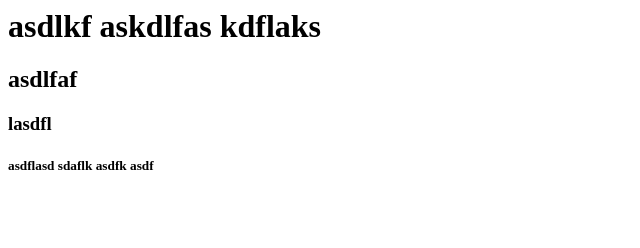
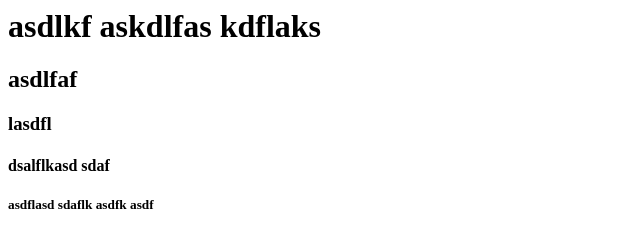
Before and after one commit to truongxuan6G/test, a plain HTML site: page index.html in a window 1280 px wide. Shown: the whole page, without its empty margins (0-640 px from the left). Drawn offline with Linux system fonts and the light colour scheme.

Commit message:
alter index.html add <h4></h4>

```diff
--- a/index.html
+++ b/index.html
@@ -1,4 +1,5 @@
 <h1> asdlkf askdlfas kdflaks </h1>
 <h2> asdlfaf</h2>
 <h3>lasdfl </h3>
+<h4>dsalflkasd sdaf</h4>
 <h5> asdflasd sdaflk asdfk asdf</h5>
```
